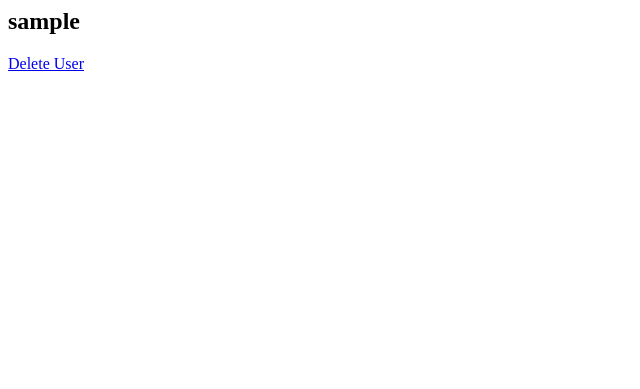
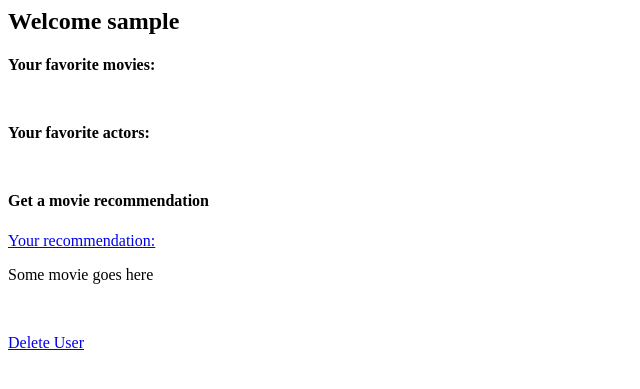
Before and after one commit to map155/database-management-movies, a Flask app: page /getProfile in a window 1280 px wide. Shown: the top 389 px of the page, without its empty margins (0-640 px from the left). Run offline with Flask 2, Linux system fonts and the light colour scheme; the visitor is signed in with stand-in values (Sample User, id 1).

Commit message:
layout of profile page

```diff
--- a/webapp/templates/profile.html
+++ b/webapp/templates/profile.html
@@ -1,5 +1,20 @@
-<div class="page-header">
-   <h2>{{username}}</h2>
- </div>
+<head>
+    <div class="page-header">
+        <h2>Welcome {{username}}</h2>
+    </div>
+ </head>
 
- <a class="btn btn-primary" id="deleteUser" href="/DeleteUser">Delete User</a>
+<body>
+    <div class="movie-header" style=margin-bottom:50px>
+        <h4>Your favorite movies:</h4>
+    </div>
+    <div class="actor-header" style=margin-bottom:50px>
+        <h4>Your favorite actors:</h4>
+    </div>
+    <div class="actor-header" style=margin-bottom:50px>
+        <h4>Get a movie recommendation</h4>
+        <a class="btn btn-primary" id="getRec" href="/getRec">Your recommendation:</a>
+        <p> Some movie goes here</p>
+    </div>
+    <a class="btn btn-primary" id="deleteUser" href="/DeleteUser">Delete User</a>
+</body>
```
